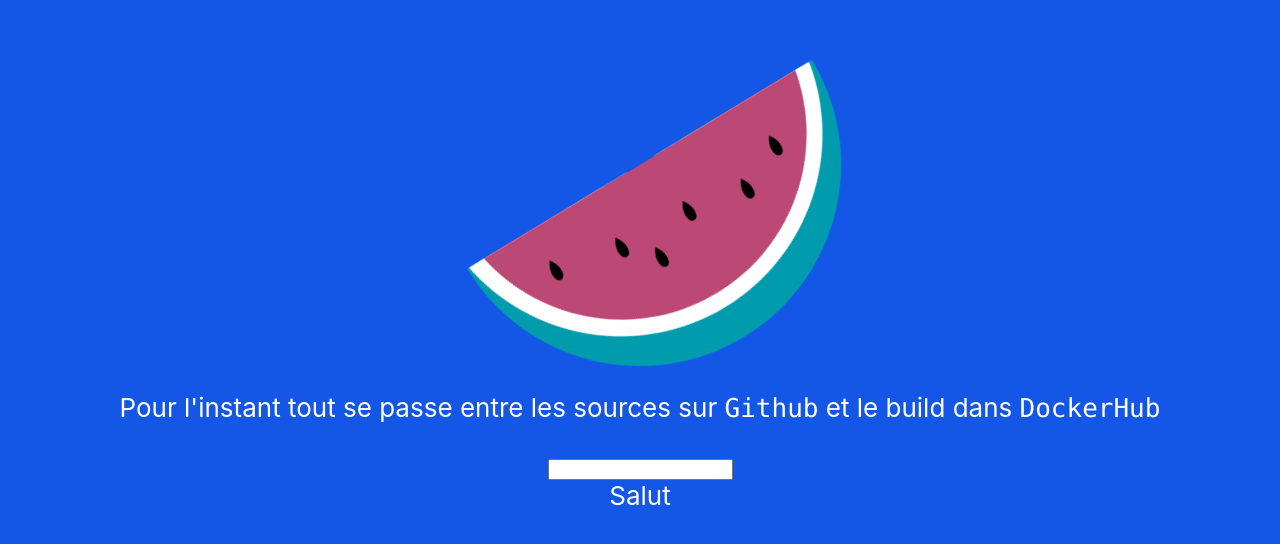
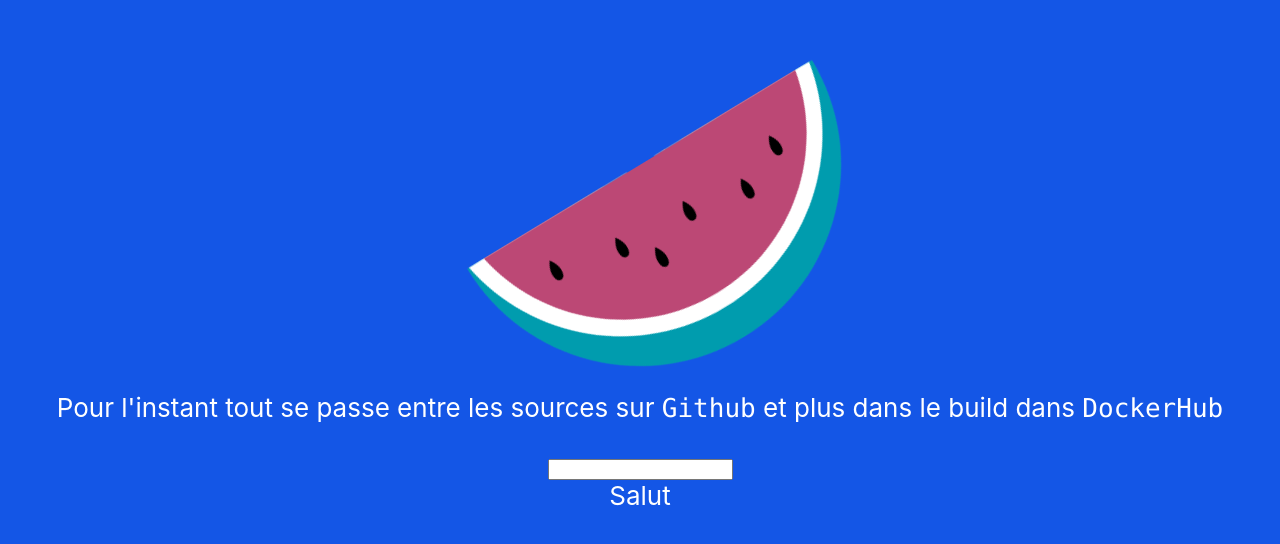
Before and after one commit to taviani/gitreact, a React (Create React App) app: page / in a window 1280 px wide. Shown: the part 162-706 px from the top of the page. Built offline with nearby package versions, Linux system fonts and the light colour scheme.

Commit message:
Edit readme and App.js

```diff
--- a/src/App.js
+++ b/src/App.js
@@ -10,7 +10,7 @@ class App extends Component {
         <header className="App-header">
           <img src={logo} className="App-logo" alt="pastèque" />
           <p>
-              Pour l'instant tout se passe entre les sources sur <code> Github</code> et le build dans <code>DockerHub</code>
+              Pour l'instant tout se passe entre les sources sur <code> Github</code> et plus dans le build dans <code>DockerHub</code>
           </p>
           <State />
         </header>
```
Also changed, not shown: 1 other file (tests, documents, lock files or other folders).
